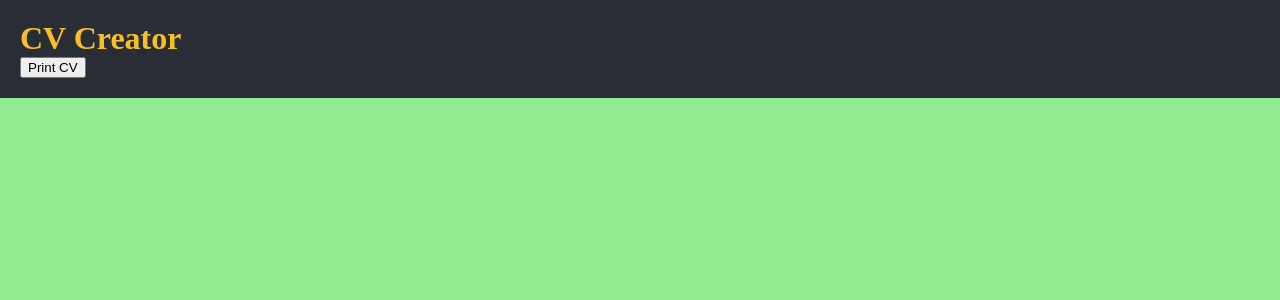
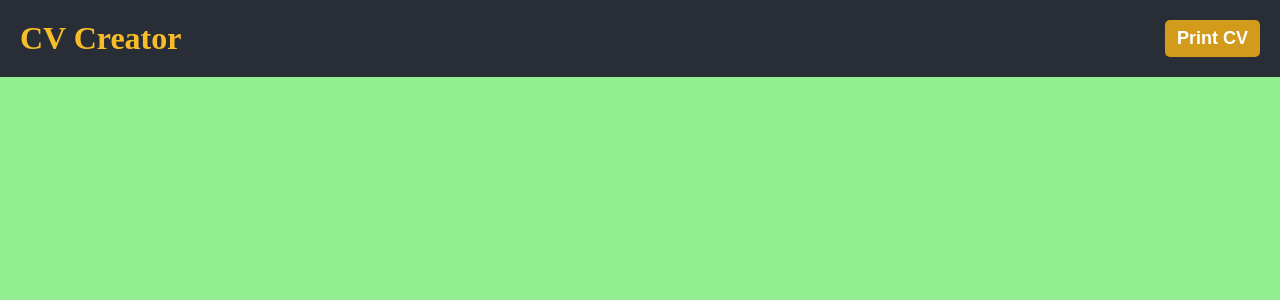
Before and after one commit to bst003/cv-project, a React (Create React App) app: page / in a window 1280 px wide. Shown: the top 300 px of the page. Built offline with nearby package versions, Linux system fonts and the light colour scheme.

Commit message:
Move header styls to own file, convert scss  vars to root vars

```diff
--- a/src/assets/scss/styles.scss
+++ b/src/assets/scss/styles.scss
@@ -1,24 +1,36 @@
 @import-normalize;
 
-$green: #90EE90;
+:root {
+    /*COLORS*/
+    --green: #90EE90;
 
-$light-yellow: #f8be29;
-$dark-yellow: #d29b1c;
-$black: #292e36;
-$white: #fff;
+    --light-yellow: #f8be29;
+    --dark-yellow: #d29b1c;
+    --black: #292e36;
+    --white: #fff;
+
+}
+
 
 body{
     margin: 0px;
-    background-color: $green;
+    background-color: var(--green);
 }
 
-header{
-    padding: 20px;
-    background-color: $black;
+.btn{
+    padding: 5px 12px;
+    color: var(--white);
+    font-size: 18px;
+    font-weight: 600;
+    background-color: var(--dark-yellow);
+    border-radius: 5px;
+    border: initial;
+    transition: all 0.3s ease-in;
+    cursor: pointer;
 
-    h1{
-        margin: 0px;
-        color: $light-yellow;
+    &:hover,
+    &:focus{
+        background-color: var(--light-yellow);
     }
 
 }
--- a/src/components/Header.jsx
+++ b/src/components/Header.jsx
@@ -1,4 +1,6 @@
 // Header.jsx
+
+import "./Header.scss";
 
 import React, { Component } from "react";
 
@@ -13,7 +15,7 @@ class Header extends Component {
             <header>
                 <h1>CV Creator</h1>
 
-                <button type="button" onClick={Header.printPage}>
+                <button className="btn" type="button" onClick={Header.printPage}>
                     Print CV
                 </button>
             </header>
--- /dev/null
+++ b/src/components/Header.scss
@@ -0,0 +1,12 @@
+header{
+    padding: 20px;
+    background-color: var(--black);
+    display: flex;
+    justify-content: space-between;
+
+    h1{
+        margin: 0px;
+        color: var(--light-yellow);
+    }
+
+}
```
